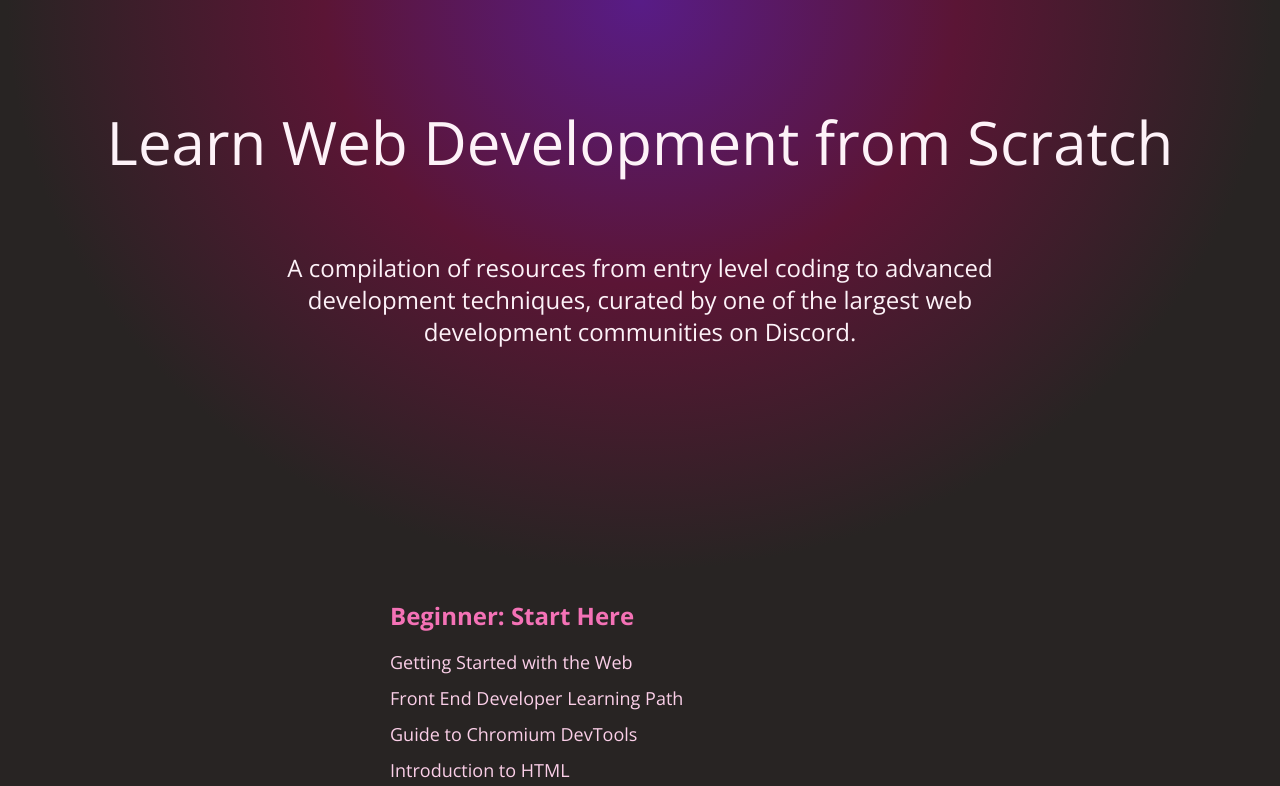
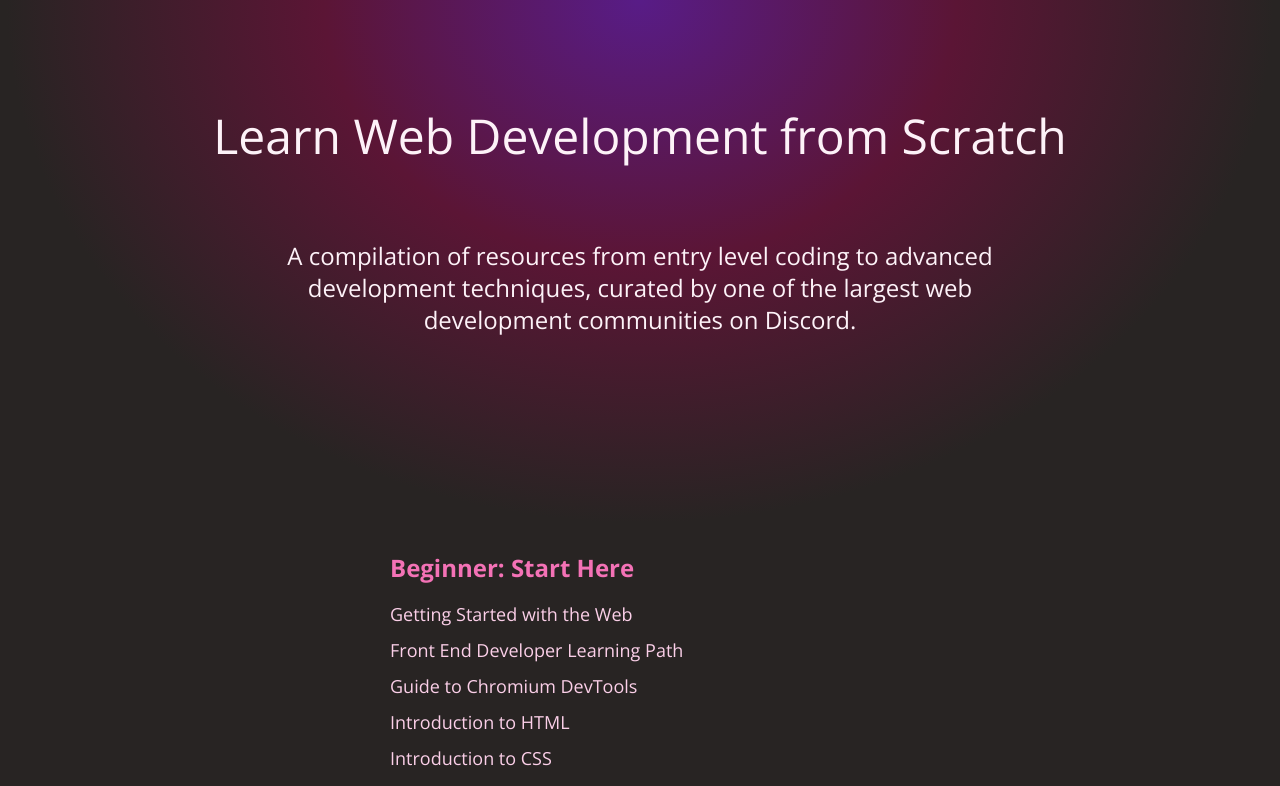
Before and after one commit to wiktoriavh/learn-web-dev, a Next.js app: page / in a window 1280 px wide. Shown: the top 786 px of the page. Built offline with nearby package versions, Linux system fonts and the light colour scheme.

Commit message:
💄 fix hero text overlap

```diff
--- a/components/Hero.tsx
+++ b/components/Hero.tsx
@@ -1,8 +1,8 @@
 export function Hero(): JSX.Element {
   return (
-    <div className="h-[36rem] py-28 px-6 mb-6 bg-gradient-radial-top from-[#581C87] via-[#5B1535] to-dark">
+    <div className="min-h-96 max-h-screen py-28 px-6 mb-6 bg-gradient-radial-top from-[#581C87] via-[#5B1535] to-dark">
       <div className="md:container mx-auto">
-        <h1 className="text-6xl text-pink-50 text-center font-light ">
+        <h1 className="text-5xl text-pink-50 text-center font-light ">
           Learn Web Development from Scratch
         </h1>
         <h2 className="text-2xl md:text-center text-pink-50 my-20 md:w-3/5 mx-auto">
```
